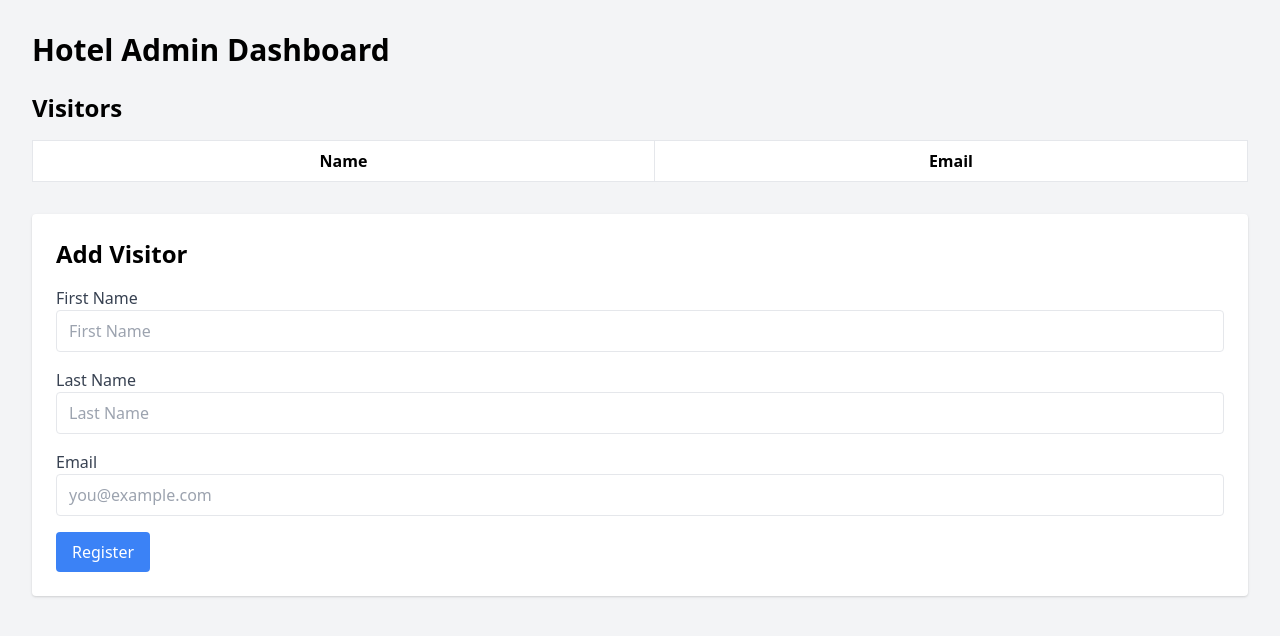
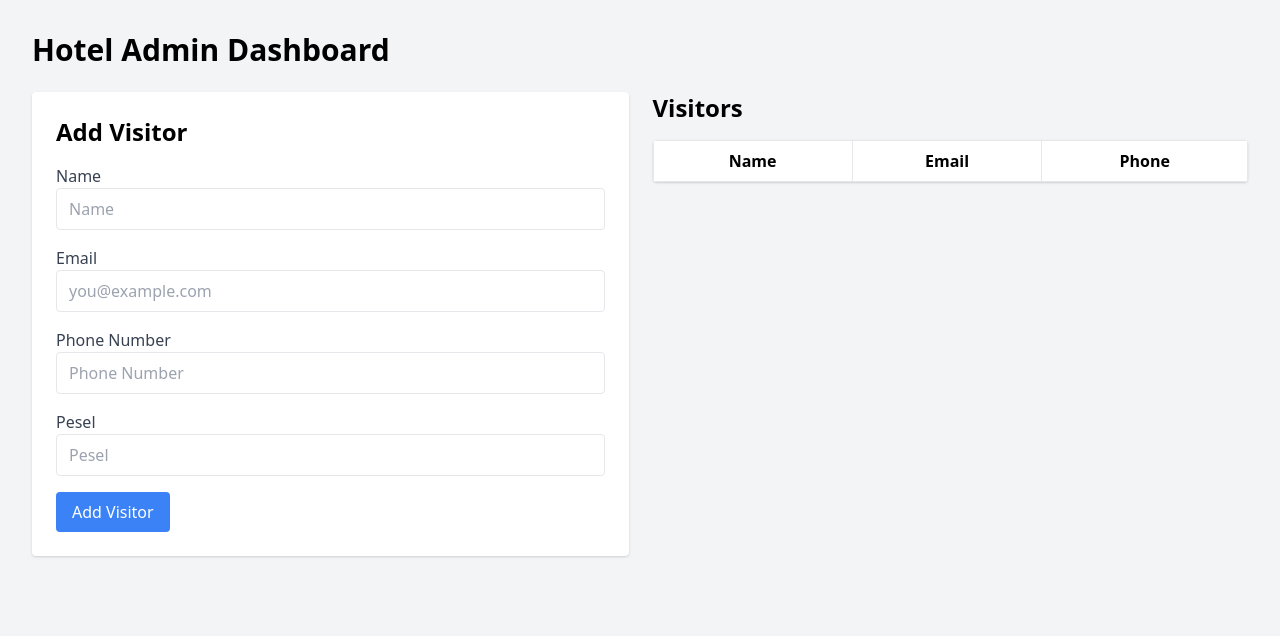
Before and after one commit to ArtemM4lysh/PZZ-StayInTouch, a Flask app: page /dashboard in a window 1280 px wide. Shown: the top 636 px of the page. Run offline with Flask 3, Linux system fonts and the light colour scheme; the visitor is signed in with stand-in values (Sample User, id 1); data that the repository does not hold is empty.

Commit message:
Add visits table

```diff
--- a/app.py
+++ b/app.py
@@ -3,13 +3,14 @@ import os
 from flask import Flask, render_template, redirect, url_for, flash
 from flask_login import LoginManager, login_user, login_required
 from flask_migrate import Migrate
+from sqlalchemy.util import methods_equivalent
 from werkzeug.security import generate_password_hash
 from dotenv import load_dotenv
 
 
 from extensions import db
 from forms import LoginForm, RegisterForm, AddVisitorForm
-from models import User
+from models import User, Visitor
 
 load_dotenv("./flask.env")
 
@@ -69,11 +70,23 @@ def register():
     return render_template("register.html", form=form)
 
 
-@app.route('/dashboard')
+@app.route('/dashboard', methods=['GET', 'POST'])
 @login_required
 def dashboard():
     form = AddVisitorForm()
-    return render_template("dashboard.html", form=form)
+    visitors = Visitor.query.all()
+    if form.validate_on_submit():
+        hashed_pesel = generate_password_hash(form.pesel.data)
+        new_visitor = Visitor(
+            name = form.name.data,
+            phone_number = form.phone_number.data,
+            email = form.email.data,
+            pesel = hashed_pesel
+        )
+
+        db.session.add(new_visitor)
+        db.session.commit()
+    return render_template("dashboard.html", form=form, visitors=visitors)
 
 
 if __name__ == '__main__':
--- a/forms.py
+++ b/forms.py
@@ -23,12 +23,12 @@ class RegisterForm(FlaskForm):
 
 
 class AddVisitorForm(FlaskForm):
-    first_name = StringField('First Name', validators=[DataRequired()],
-                             render_kw={"placeholder": "First Name"})
-    last_name = StringField('Last Name', validators=[DataRequired()],
-                            render_kw={"placeholder": "Last Name"})
+    name = StringField('Name', validators=[DataRequired()],
+                             render_kw={"placeholder": "Name"})
+    phone_number = StringField('Phone Number', validators=[DataRequired()],
+                               render_kw={"placeholder": "Phone Number"})
     email = StringField('Email', validators=[DataRequired(), Email()],
                         render_kw={"placeholder": "you@example.com"})
     pesel = StringField('Pesel', validators=[DataRequired()],
                         render_kw={"placeholder": "Pesel"})
-    submit = SubmitField('Register')
+    submit = SubmitField('Add Visitor')
--- a/templates/dashboard.html
+++ b/templates/dashboard.html
@@ -10,82 +10,60 @@
     <div class="container mx-auto">
         <h1 class="text-3xl font-bold mb-6">Hotel Admin Dashboard</h1>
 
-        <!-- Visitors Table -->
-        <div class="mb-8">
-            <h2 class="text-2xl font-semibold mb-4">Visitors</h2>
-            <table class="min-w-full bg-white border">
+<!-- Main Content Area with 50/50 Split -->
+<div class="flex gap-6 mb-8">
+    <!-- Add Visitor Form - Left Side (50%) -->
+    <div class="w-1/2 bg-white p-6 rounded shadow">
+        <h2 class="text-2xl font-semibold mb-4">Add Visitor</h2>
+        <form method="POST" action="{{ url_for('dashboard') }}">
+            {{ form.hidden_tag() }}
+            <div class="mb-4">
+                {{ form.name.label(class="block text-gray-700") }}
+                {{ form.name(class="w-full border rounded py-2 px-3") }}
+            </div>
+            <div class="mb-4">
+                {{ form.email.label(class="block text-gray-700") }}
+                {{ form.email(class="w-full border rounded py-2 px-3") }}
+            </div>
+             <div class="mb-4">
+                {{ form.phone_number.label(class="block text-gray-700") }}
+                {{ form.phone_number(class="w-full border rounded py-2 px-3") }}
+            </div>
+            <div class="mb-4">
+                {{ form.pesel.label(class="block text-gray-700") }}
+                {{ form.pesel(class="w-full border rounded py-2 px-3") }}
+            </div>
+            <div>
+                {{ form.submit(class="bg-blue-500 text-white py-2 px-4 rounded") }}
+            </div>
+        </form>
+    </div>
+
+    <!-- Visitors Table - Right Side (50%) -->
+    <div class="w-1/2">
+        <h2 class="text-2xl font-semibold mb-4">Visitors</h2>
+        <div class="bg-white rounded shadow overflow-hidden">
+            <table class="min-w-full">
                 <thead>
                     <tr>
                         <th class="py-2 px-4 border">Name</th>
                         <th class="py-2 px-4 border">Email</th>
+                        <th class="py-2 px-4 border">Phone</th>
                     </tr>
                 </thead>
                 <tbody>
                     {% for visitor in visitors %}
                     <tr>
-                        <td class="py-2 px-4 border">{{ visitor.name }}</td>
+                        <td class="py-2 px-4 border">{{ visitor.name}}</td>
                         <td class="py-2 px-4 border">{{ visitor.email }}</td>
+                        <td class="py-2 px-4 border">{{ visitor.phone_number }}</td>
                     </tr>
                     {% endfor %}
                 </tbody>
             </table>
         </div>
-
-        <!-- Add Visitor Form -->
-        <div class="mb-8 bg-white p-6 rounded shadow">
-            <h2 class="text-2xl font-semibold mb-4">Add Visitor</h2>
-            <form method="POST" action="{{ url_for('dashboard') }}">
-                {{ form.hidden_tag() }}
-                <div class="mb-4">
-                    {{ form.first_name.label(class="block text-gray-700") }}
-                    {{ form.first_name(class="w-full border rounded py-2 px-3") }}
-                </div>
-                <div class="mb-4">
-                    {{ form.last_name.label(class="block text-gray-700") }}
-                    {{ form.last_name(class="w-full border rounded py-2 px-3") }}
-                </div>
-                <div class="mb-4">
-                    {{ form.email.label(class="block text-gray-700") }}
-                    {{ form.email(class="w-full border rounded py-2 px-3") }}
-                </div>
-                <div>
-                    {{ form.submit(class="bg-blue-500 text-white py-2 px-4 rounded") }}
-                </div>
-            </form>
-        </div>
-
-        {# Campaign Management Form
-        <div class="bg-white p-6 rounded shadow">
-            <h2 class="text-2xl font-semibold mb-4">Create Marketing Campaign</h2>
-            <form method="POST" action="{{ url_for('dashboard') }}">
-                {{ campaign_form.hidden_tag() }}
-                <div class="mb-4">
-                    {{ campaign_form.campaign_name.label(class="block text-gray-700") }}
-                    {{ campaign_form.campaign_name(class="w-full border rounded py-2 px-3") }}
-                </div>
-                <div class="mb-4">
-                    {{ campaign_form.description.label(class="block text-gray-700") }}
-                    {{ campaign_form.description(class="w-full border rounded py-2 px-3") }}
-                </div>
-                <div>
-                    {{ campaign_form.submit(class="bg-green-500 text-white py-2 px-4 rounded") }}
-                </div>
-            </form>
-        </div>
-        #}
-
-        {# Existing Campaigns List
-        <div class="mt-8">
-            <h2 class="text-2xl font-semibold mb-4">Existing Campaigns</h2>
-            <ul class="list-disc pl-5">
-                {% for campaign in campaigns %}
-                <li class="mb-2">
-                    <strong>{{ campaign.campaign_name }}</strong>: {{ campaign.description }}
-                </li>
-                {% endfor %}
-            </ul>
-        </div>
-        #}
+    </div>
+</div>
     </div>
 </body>
 </html>
```
Also changed, not shown: migrations/versions/3b41f47c1675_change_pesel_column_to_string.py (added, +38 -0 lines), migrations/versions/5ae6ba50fcc1_add_visits_table.py (added, +50 -0 lines), models.py (+18 -3 lines).
